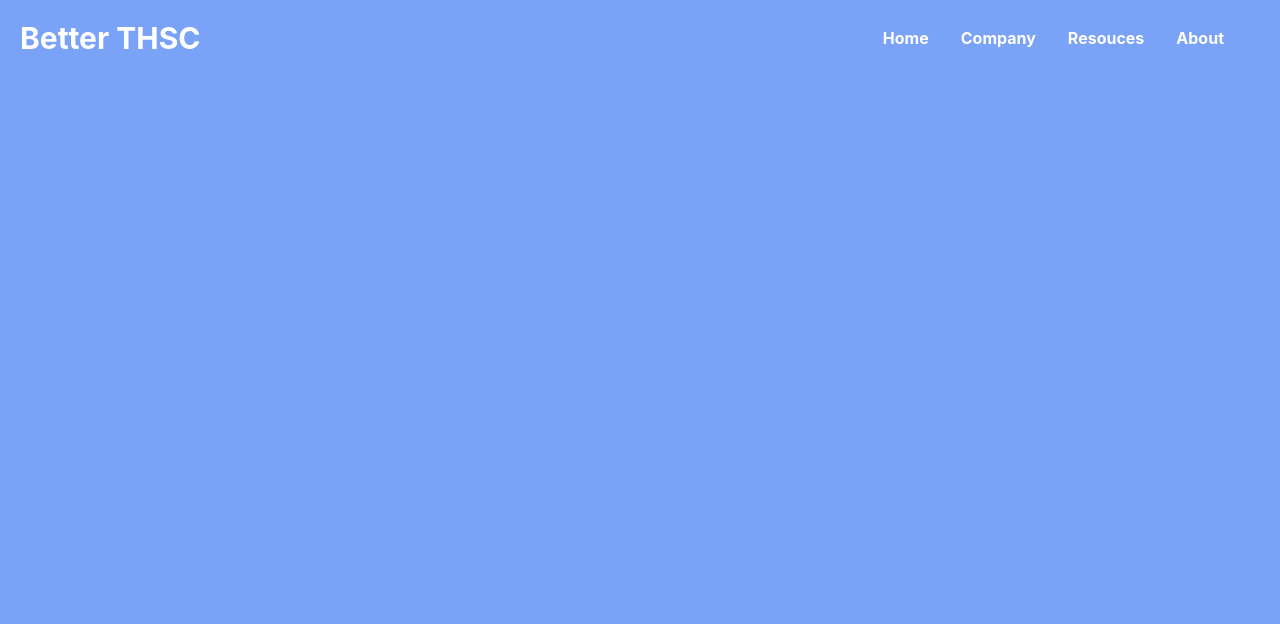
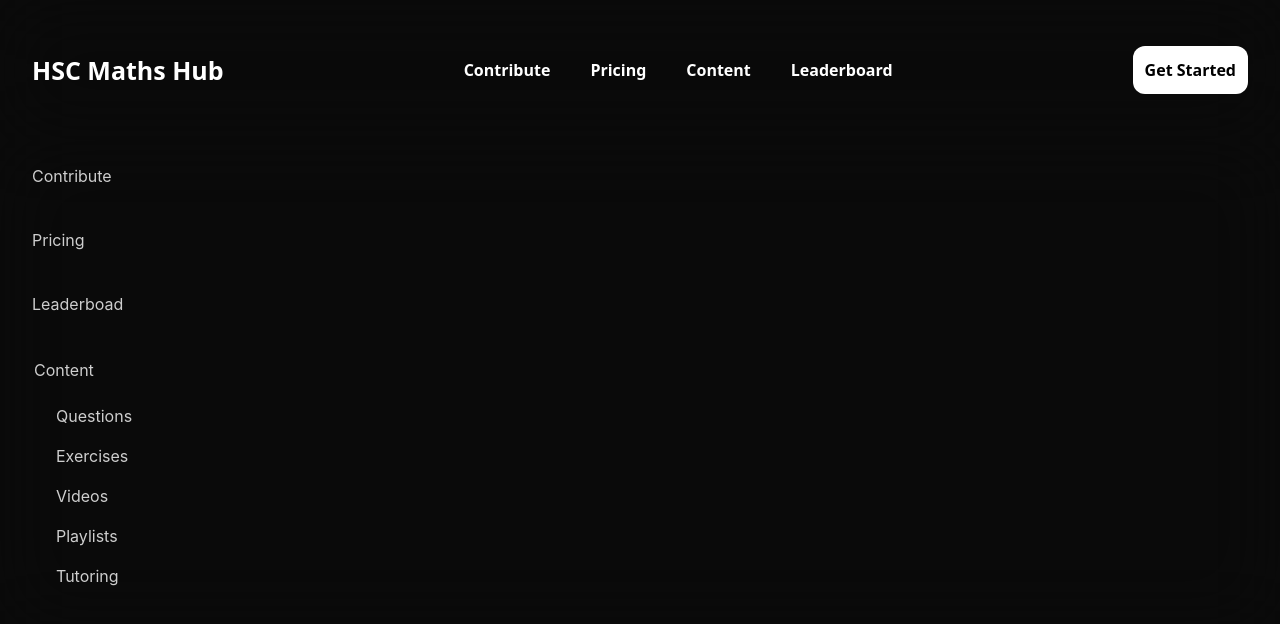
Before and after one commit to joshuapozzolungo/nsw-maths-repo, a React (Vite) app: page / in a window 1280 px wide. Shown: the top 624 px of the page. Built offline with nearby package versions, Linux system fonts and the light colour scheme; the HTML template or start-up script is replaced by a standard one.

Commit message:
Worked on navbar

```diff
--- a/src/App.css
+++ b/src/App.css
@@ -1,5 +1,18 @@
 @import "tailwindcss";
 
 body {
-  background-color: #7aa2f7;
+  background-color: lab(2.75381% 0 0);
 }
+
+@utility text-primary-text {
+  font-family: "Inter", sans-serif;
+  font-size: 16px;
+  color: white;
+  font-weight: normal;
+  opacity: 0.8;
+}
+
+.text-primary-text:hover {
+  opacity: 1;
+  cursor: pointer;
+}
--- a/src/App.jsx
+++ b/src/App.jsx
@@ -1,9 +1,15 @@
 import React from "react";
 import NavBar from "./components/navbar.jsx";
+import MobileMenu from "./components/mobile-menu.jsx";
 import "./App.css";
 
 function App() {
-  return <NavBar />;
+  return (
+    <div>
+      <NavBar />
+      <MobileMenu />
+    </div>
+  );
 }
 
 export default App;
--- /dev/null
+++ b/src/components/hero.jsx
@@ -0,0 +1,11 @@
+import React from "react";
+
+const Hero = () => {
+  return (
+    <div>
+      <h1 className="text-white text-bold"> A Better Way To Study </h1>
+    </div>
+  );
+};
+
+export default Hero;
--- /dev/null
+++ b/src/components/mobile-menu.jsx
@@ -0,0 +1,27 @@
+import React from "react"
+
+const MobileMenu = () => {
+  return (
+    <nav className="fixed sm:top-30 lg:top-35 z-40 w-full backdrop-blur-2xl">
+      <div className="mx-auto w-full max-w-screen-xl sm:px-6 lg:px-8 py-6">
+        <div className="flex flex-col space-y-10">
+          <a className="text-primary-text">Contribute</a>
+          <a className="text-primary-text">Pricing</a>
+          <a className="text-primary-text">Leaderboad</a>
+
+          <div className="text-primary-text m-0.5">Content</div>
+            <div className="flex flex-col px-6 py-3">
+              <a className="py-2 text-primary-text">Questions</a>
+              <a className="py-2 text-primary-text">Exercises</a>
+              <a className="py-2 text-primary-text">Videos</a>
+              <a className="py-2 text-primary-text">Playlists</a>
+              <a className="py-2 text-primary-text">Tutoring</a>
+          </div>
+        </div>
+      </div>
+    </nav>
+  );
+
+};
+
+export default MobileMenu;
--- a/src/components/navbar.jsx
+++ b/src/components/navbar.jsx
@@ -1,16 +1,38 @@
-import React from "react";
+import React, {useState} from "react";
+import { Menu, X } from "lucide-react";
+import "./navbar.css";
 
 const NavBar = () => {
+
+  const [isOpen, setIsOpen] = useState(false);
+  const toggleMenu = () => setIsOpen(!isOpen);
+
   return (
-    <div className="w-full flex justify-between items-center text-white max-w-[1240px]">
-      <h1 className="w-full text-3xl font-bold p-5">Better THSC</h1>
-      <ul className="flex font-bold">
-        <li className="p-4 cursor-pointer">Home</li>
-        <li className="p-4 cursor-pointer">Company</li>
-        <li className="p-4 cursor-pointer">Resouces</li>
-        <li className="p-4 cursor-pointer">About</li>
-      </ul>
+  <header className="sticky top-0 z-50 mx-auto min-h-16 w-full bg-background/30 backdrop-blur-2xl pt-[3%] pb-[3%]">
+    <div className="mx-auto w-full max-w-screen-xl px-4 sm:px-6 lg:px-8 flex min-h-16 justify-between items-center text-white rounded-full">
+      <a className="normal-text flex items-center gap-2 font-semibold text-text-primary duration-300 ease-in-out hover:opacity-80 text-[25px] cursor-pointer">HSC Maths Hub</a>
+      <nav className="hidden items-center gap-6 lg:flex font-bold" aria-label="main-navigation">
+        <a className="p-2 cursor-pointer hover:underline">Contribute</a>
+        <a className="p-2 cursor-pointer hover:underline">Pricing</a>
+        <a className="p-2 cursor-pointer hover:underline">Content</a>
+        <a className="p-2 cursor-pointer hover:underline">Leaderboard</a>
+      </nav>
+      <div className="flex items-center gap-3">
+        <button className="p-3 text-black font-semibold bg-white rounded-xl hover:opacity-80 cursor-pointer">Get Started</button>
+        <button className="lg:hidden flex items-center justify-center p-2 cursor-pointer"
+           onClick={toggleMenu} aria-label={isOpen ? "Close Mobile Menu" : "Open Mobile Menu"} aria-expanded={isOpen}>
+          <svg xlmns="http://www.w3.org/2000/svg" width="36" height="36" viewBox="0 0 36 36" fill="none"
+                stroke="currentColor" stroke-width="2" stroke-linecap="round" stroke-linejoin="round" className="lucide lucide-menu">
+            <path d="M4 9 h23"></path>
+            <path d="M4 18 h23"></path>
+            <path d="M4 27 h23"></path>
+          </svg>
+        </button>
+      </div>
     </div>
+
+
+  </header>
   );
 };
 
```
Also changed, not shown: package.json (+22 -3 lines), src/components/navbar.css (added), 1 other file (tests, documents, lock files or other folders).
